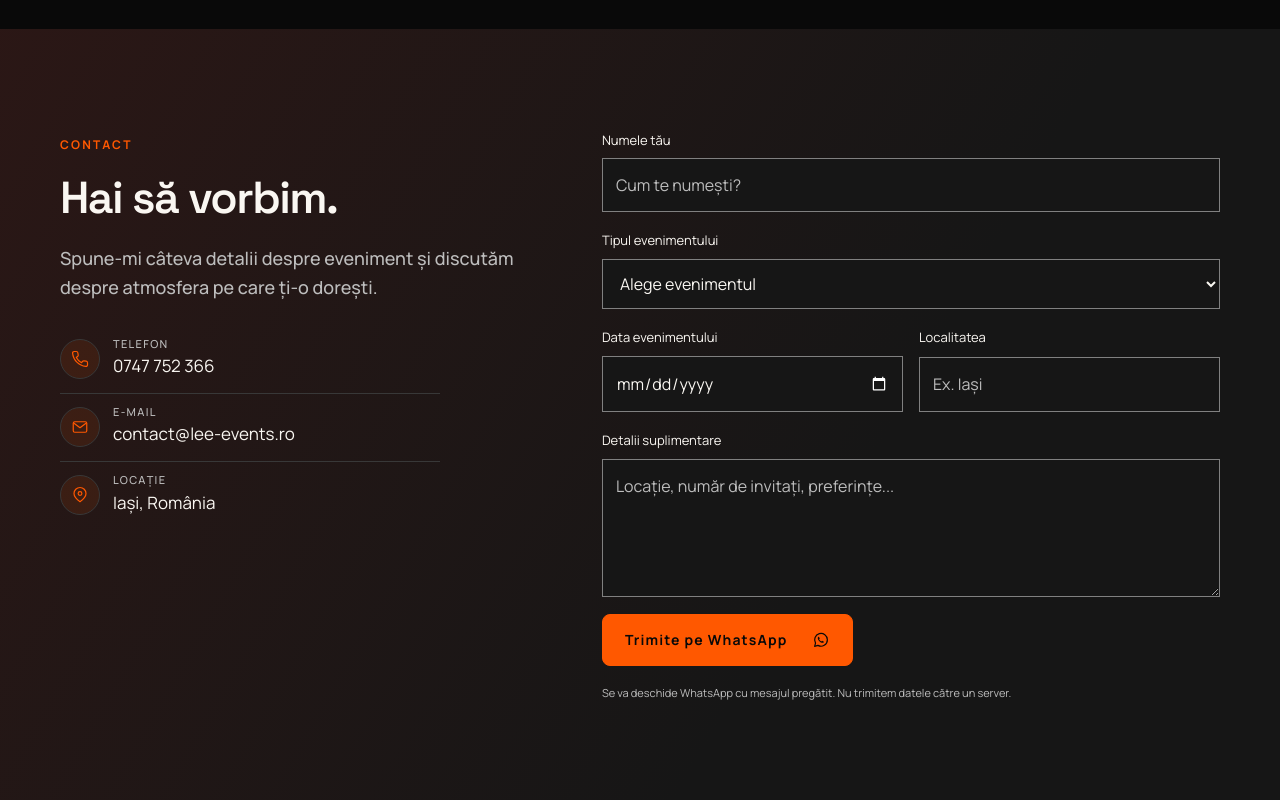
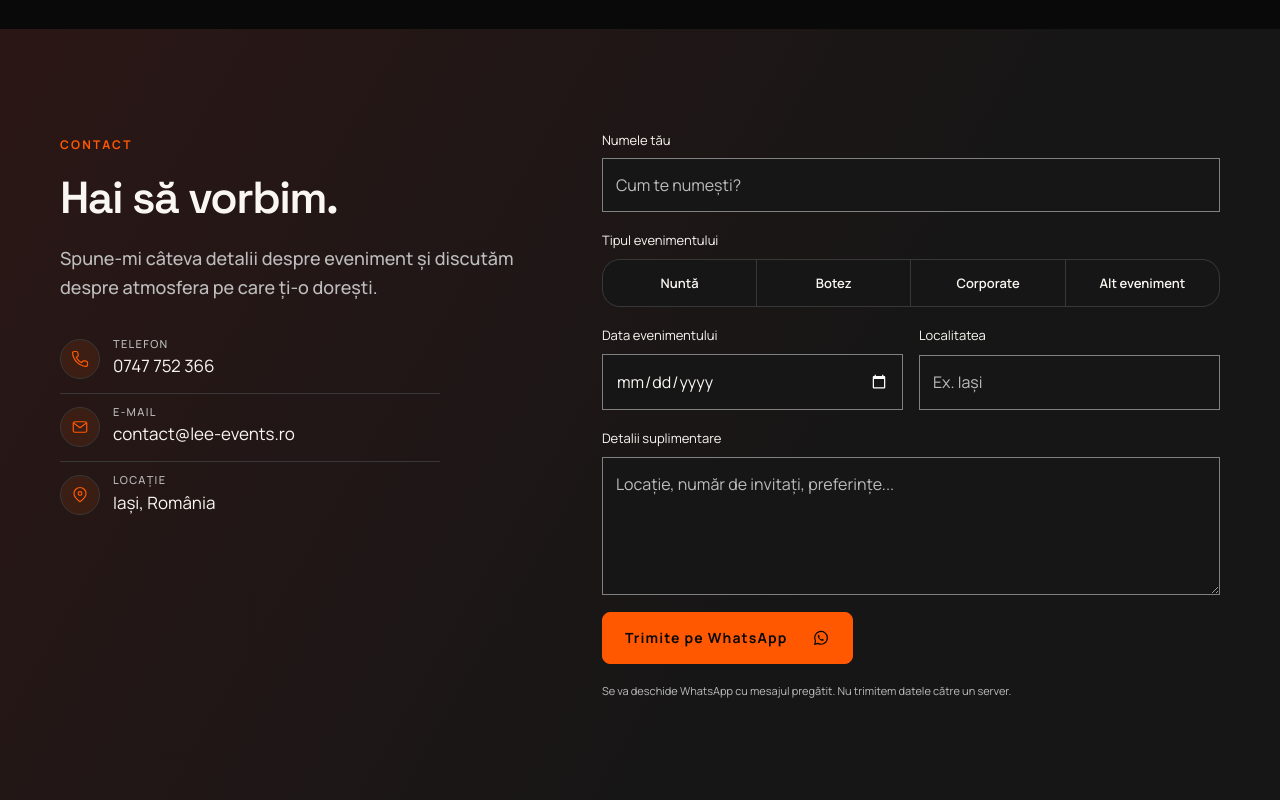
Before and after one commit to ilie-gavril/lee-events-v6, a plain HTML site: page index.html in a window 1280 px wide. Shown: the part 7120-7920 px from the top of the page. Drawn offline with Linux system fonts and the light colour scheme.

Commit message:
Contact fields change

```diff
--- a/index.html
+++ b/index.html
@@ -604,15 +604,16 @@
                     </ul>
                 </div>
                 <form class="contact-form" id="offer-form"><label>Numele tău<input name="nume" autocomplete="name"
-                            required placeholder="Cum te numești?"></label><label>Tipul evenimentului<select name="tip"
-                            required>
-                            <option value="">Alege evenimentul</option>
-                            <option>Nuntă</option>
-                            <option>Botez</option>
-                            <option>Aniversare</option>
-                            <option>Corporate</option>
-                            <option>Alt eveniment</option>
-                        </select></label>
+                            required placeholder="Cum te numești?"></label>
+                    <fieldset class="event-options">
+                        <legend>Tipul evenimentului</legend>
+                        <div class="event-option-list">
+                            <label class="event-option"><input type="radio" name="tip" value="Nuntă" required><span>Nuntă</span></label>
+                            <label class="event-option"><input type="radio" name="tip" value="Botez"><span>Botez</span></label>
+                            <label class="event-option"><input type="radio" name="tip" value="Corporate"><span>Corporate</span></label>
+                            <label class="event-option"><input type="radio" name="tip" value="Alt eveniment"><span>Alt eveniment</span></label>
+                        </div>
+                    </fieldset>
                     <div class="form-row"><label>Data evenimentului<input type="date" name="data"
                                 required></label><label>Localitatea<input name="localitate" required
                                 placeholder="Ex. Iași"></label></div><label>Detalii suplimentare<textarea name="detalii"
--- a/script.js
+++ b/script.js
@@ -551,7 +551,7 @@ sectionLinks.forEach(link => link.addEventListener('click', event => {
   if (!section) return;
 
   event.preventDefault();
-  if (link.dataset.eventType) $('#offer-form select[name="tip"]').value = link.dataset.eventType;
+  if (link.dataset.eventType) $('#offer-form').elements.namedItem('tip').value = link.dataset.eventType;
   const bounds = section.getBoundingClientRect();
   const sectionTop = window.scrollY + bounds.top - header.offsetHeight;
   const centerOffset = hash === '#contact'
--- a/styles.css
+++ b/styles.css
@@ -800,6 +800,25 @@ a.review-source {min-width: 44px; min-height: 44px}
 .about-copy p{margin:0 0 17px}
 .about-copy h2{margin-bottom:27px}
 .about-copy .about-meta{flex-wrap:wrap;gap:10px 20px}
+@media(min-width:1600px){
+  .about,.event-types{
+    --size-section:clamp(48px,2.7vw,72px);
+    --size-card:clamp(34px,1.8vw,48px);
+  }
+  .about > .shell,.event-types > .shell{width:min(70vw,1840px)}
+  .section.about{
+    display:grid;
+    align-items:center;
+    min-block-size:calc(100svh - 84px);
+  }
+  .about-grid-portrait{gap:clamp(56px,4vw,112px)}
+  .about-photo{min-height:clamp(510px,23vw,760px)}
+  .about-copy{max-width:66ch}
+  .about-copy,.event-type-body p{font-size:clamp(18px,1vw,24px)}
+  .about-meta span,.event-type-body a{font-size:clamp(14px,.75vw,18px)}
+  .event-types-grid{gap:clamp(26px,1.2vw,40px)}
+  .event-type-body{padding:clamp(24px,1.25vw,40px)}
+}
 @media (max-width: 720px) {
   .hero {align-items: flex-start}
   .hero-inner {margin-block: 0; padding-top: 100px}
@@ -1011,3 +1030,33 @@ a.contact-detail:focus-visible{outline:1px solid var(--accent);outline-offset:3p
         transition: none;
     }
 }
+
+.event-options{min-inline-size:0;margin:0;padding:0;border:0}
+.event-options legend{padding:0;margin-bottom:7px;font-size:13px;color:var(--text)}
+.event-option-list{
+  display:grid;
+  grid-template-columns:repeat(4,minmax(0,1fr));
+  gap:1px;
+  overflow:hidden;
+  border:1px solid var(--border);
+  border-radius:18px;
+  background:var(--border);
+}
+.contact-form .event-option{position:relative;cursor:pointer}
+.contact-form .event-option input{position:absolute;inset:0;width:100%;height:100%;margin:0;opacity:0;cursor:pointer}
+.event-option span{
+  display:grid;
+  place-items:center;
+  min-height:46px;
+  padding:5px 8px;
+  background:var(--bg2);
+  text-align:center;
+  font-weight:var(--font-semibold);
+  line-height:1.3;
+  transition:background-color .2s,color .2s;
+}
+.event-option:hover span{background:color-mix(in srgb,var(--accent) 10%,var(--bg2))}
+.event-option input:checked + span{background:var(--accent);color:var(--bg)}
+.event-option input:focus-visible + span{outline:2px solid var(--hover);outline-offset:-4px}
+.event-option input:checked:focus-visible + span{outline-color:var(--bg)}
+@media(max-width:480px){.event-option-list{grid-template-columns:repeat(2,minmax(0,1fr))}}
```
